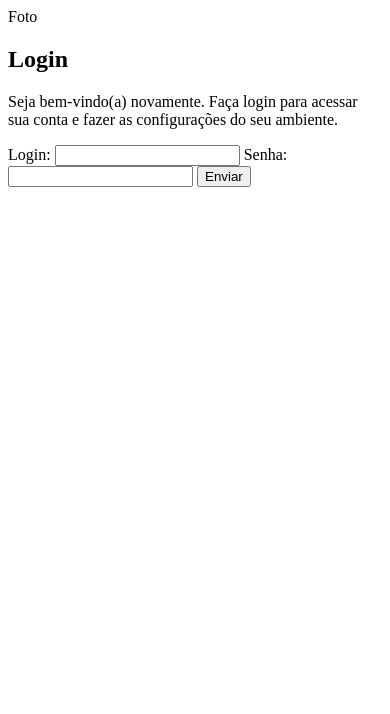
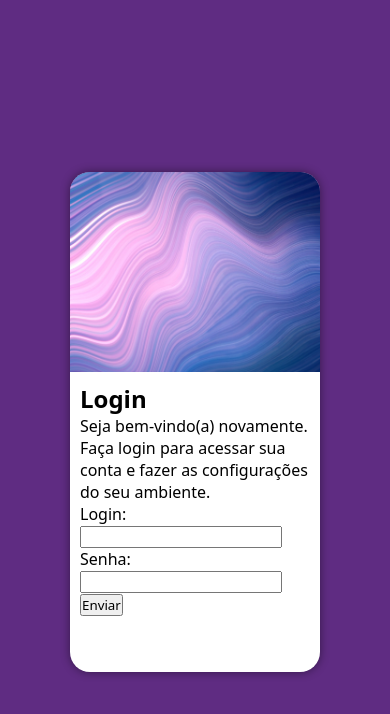
Before and after one commit to DFerreir4/Projeto-login, a plain HTML site: page index.html in a window 390 px wide. Drawn offline with Linux system fonts and the light colour scheme.

Commit message:
iniciando mobile first

```diff
--- a/index.html
+++ b/index.html
@@ -10,9 +10,7 @@
 <body>
     <main>
         <section id="login">
-            <div id="img">
-                Foto
-            </div>
+            <div id="img"><!--aqui vai a imagem do login--></div>
             <div id="form">
                 <h1>Login</h1>
                 <p>Seja bem-vindo(a) novamente. Faça login para acessar sua conta e fazer as configurações do seu ambiente.</p>
--- a/src/css/style.css
+++ b/src/css/style.css
@@ -3,3 +3,51 @@
 /* Paleta de cores
 Verde: #49a09d
 Lilás: #5f2c82 */
+
+*{
+    font-family: system-ui, -apple-system, BlinkMacSystemFont, 'Segoe UI', Roboto, Oxygen, Ubuntu, Cantarell, 'Open Sans', 'Helvetica Neue', sans-serif;
+    padding: 0px;
+    margin: 0px;
+    box-sizing: border-box;
+}
+
+body, html{
+    background-color: #5f2c82;
+    height: 100vh;
+    width: 100vw;
+}
+
+main{
+    position: relative;
+    height: 100vh;
+    width: 100vw;
+}
+
+section#login{
+    position: absolute;
+    top: 50%;
+    left: 50%;
+    transform: translate(-50%,-50%);
+    overflow: hidden;
+
+    background-color: white;
+    height: 500px;
+    width: 250px;
+    border-radius: 20px;
+    box-shadow: 0px 0px 10px rgba(0, 0, 0, 0.450);
+
+
+}
+
+section#login > div#img{
+    display: block;
+    height: 200px;
+    background: #5f2c82 url('../img/pexels-mahadee-hasan-15848977.jpg') no-repeat;
+    background-size: cover;
+    background-position: left bottom;
+}
+
+section#login > div#form{
+    display: block;
+    padding: 10px;
+}
```
